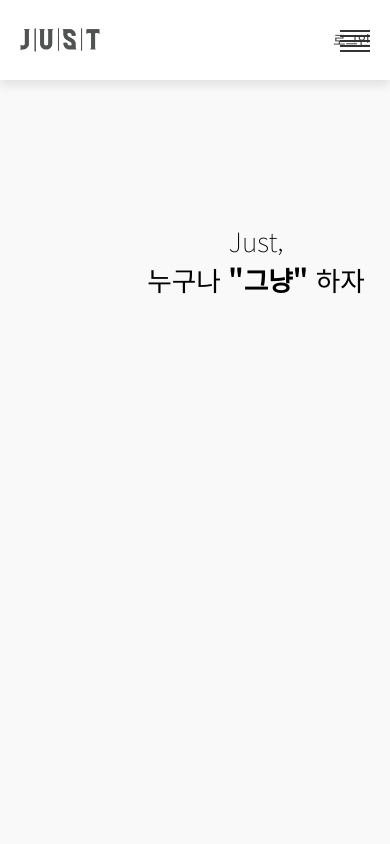
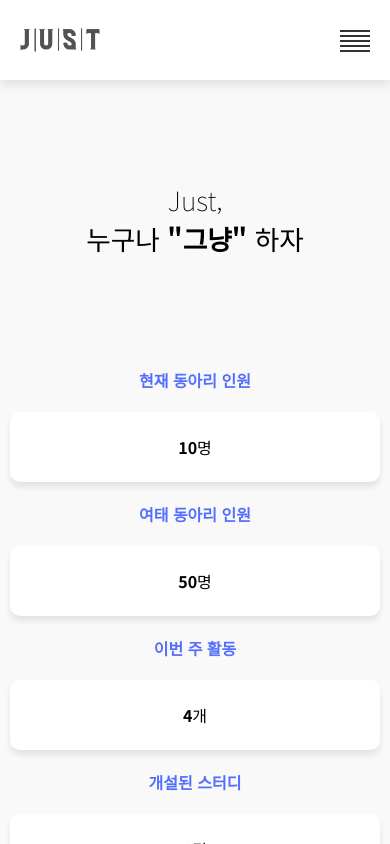
Before and after one commit to Smart-Just/Just_Site_Client, a React (Create React App) app: page / in a window 390 px wide. Built offline with nearby package versions, Linux system fonts and the light colour scheme.

Commit message:
모바일페이지 스크롤 문제 해결

```diff
--- a/src/assets/style/index.scss
+++ b/src/assets/style/index.scss
@@ -43,12 +43,13 @@ a{
   color: #333;
 }
 
-.defaultWarp{
-  overflow-y: scroll;
+#root{
+  width: 100vw;
+  height: 100vh;
 }
-
 .defaultWarp{
   height: calc(100vh - 80px);
   padding-top: 80px;
   width: 100%;
+  overflow-y: scroll;
 }
--- a/src/assets/style/layout/LoginUserInfo.scss
+++ b/src/assets/style/layout/LoginUserInfo.scss
@@ -2,18 +2,35 @@
   position: absolute;
   top: 0;
   right: 20px;
+  @media screen and (max-width: 800px){
+    top: 70px;
+    left: 20px;
+    border-bottom: 1px solid #bbb;
+  }
 
   .loginFalse{
     line-height: 80px;
     font-size: 10pt;
+    @media screen and (max-width: 800px){
+      line-height: 30px;
+      font-size: 15pt;
+      font-weight: bold;
+      text-align: center;
+      margin: 10px 0 15px;
+    }
   }
   .loginTrue{
+    position: relative;
+    height: 30px;
+    display: inline-block;
+    left: 50%;
+    @media screen and (min-width: 801px) {
+      >a{
+        transform: scale(.8) translateX(-70%);
         margin-top: 10px;
-    transform: scale(.8);
-    transition: .5s;
-    >a{
         display: flex;
         font-size: 10pt;
+        transition: .5s;
         >div{
           padding: 10px;
         }
@@ -24,10 +41,39 @@
           height: 50px;
           border-radius: 30px;
         }
+        &:hover{
+          transform: scale(.9) translateX(-70%);
         }
-    &:hover{
-      transform: scale(.9);
+      }
+    }
+    @media screen and (max-width: 800px){
+      >a{
+        transform: scale(.8) translateX(-70%);
+        display: inline-block;
+        margin:0 auto;
+        padding: 0;
+        > img{
+          display: block;
+          float: left;
+          width: 50px;
+        }
+        >div{
+          display: inline-block;
+          >p{
+            float: right;
+            line-height: 50px;
+            margin-left: 20px;
+            font-weight: bold;
+            font-size: 13pt;
+            &:first-child{
+              color: #777;
+              font-weight: normal;
+            }
+          }
+        }
       }
     }
 
   }
+
+}
--- a/src/assets/style/layout/menu.scss
+++ b/src/assets/style/layout/menu.scss
@@ -2,9 +2,12 @@ nav{
   background-color: white;
   width: 100vw;
   position: fixed;
+  //top: 100px;
+  z-index: 9999999;
   transition: .5s;
   box-shadow: 0 5px 10px rgba(0,0,0,.1);
   overflow: hidden;
+  float: left;
 }
 
 @media screen and (min-width: 801px) {
@@ -118,6 +121,7 @@ nav > ul > li:nth-child(4) > ul{left: 200px;}
     }
     ul.DefaultSideMenu{
       position: relative;
+      top: 50px;
       left: 20px;
       >li{
         padding:10px;
--- a/src/assets/style/page/Home.scss
+++ b/src/assets/style/page/Home.scss
@@ -1,20 +1,28 @@
 .mainWrap{
-  position: absolute;
-  top: 50%;
-  transform: translateY(-50%);
+  position: relative;
+  left: 50%;
+  transform: translateX(-50%);
+  @media screen and (min-width: 801px) {
+    top: 50%;
+    transform: translateX(-50%) translateY(-50%);
+  }
+  @media screen and (max-width: 800px) {
+    margin : 0 0 180px;
+  }
+  width: 100vw;
+  max-width: 1024px;
+  min-width: 300px;
   display: flex;
   flex-direction: row;
   flex-wrap: wrap;
-  width: 1024px;
-  margin: 0 auto;
   >div{
     flex: 1;
-    min-width: 512px;
-    max-width: 512px;
-  }
-  .welcome{
-    font-weight: lighter;
-    font-size: 20pt;
-    text-align: center;
+    min-width: 300px;
+    &.welcome{
+      margin: 100px 0;
+      font-weight: lighter;
+      font-size: 20pt;
+      text-align: center;
+    }
   }
 }
--- a/src/components/layout/Menu.js
+++ b/src/components/layout/Menu.js
@@ -23,7 +23,7 @@ const Menu = () => {
       setMenuHeight("80px")
     } else {
       setMenuWidth(mNavData(true, "25px", "10px", "20px", "15px", "23px"))
-      setMenuHeight("550px")
+      setMenuHeight("600px")
     }
   }
 
--- a/src/pages/default/Home.js
+++ b/src/pages/default/Home.js
@@ -11,12 +11,8 @@ const Home =  () => {
       <div className={"dash-TopBox"}>
         <TopContent title={"현재 동아리 인원"} number={10} countType={"명"} />
         <TopContent title={"여태 동아리 인원"} number={50} countType={"명"} />
-      </div>
-      <div className={"dash-TopBox"}>
         <TopContent title={"이번 주 활동"} number={4} countType={"개"} />
         <TopContent title={"개설된 스터디"} number={2} countType={"팀"} />
-      </div>
-      <div className={"dash-TopBox"}>
         <TopContent title={"가장 가까운 행사"}/>
         <TopContent title={"IT대기업 취업 정보"} number={50} countType={"명"} />
       </div>
```
Also changed, not shown: public/robots.txt. Lines whose indentation alone changed are shown as unchanged.
